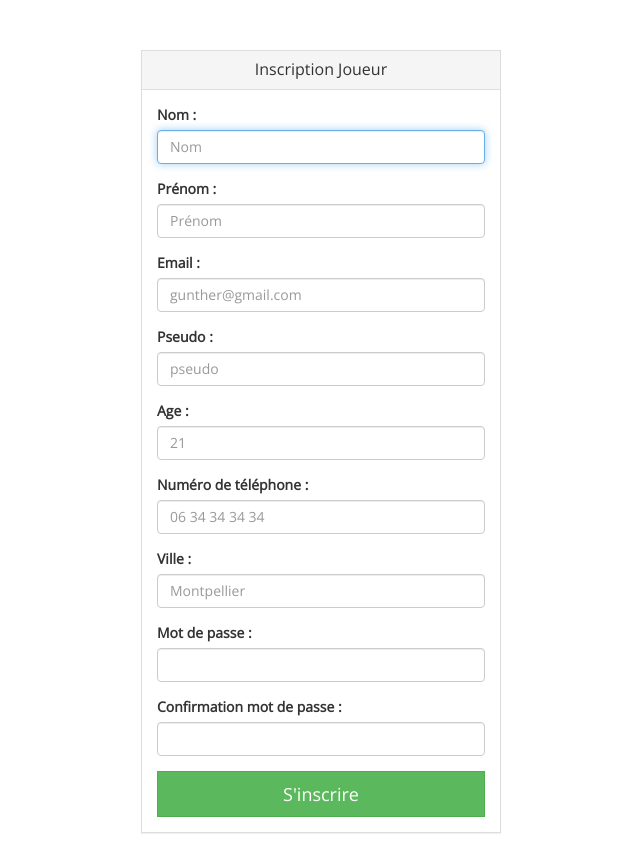
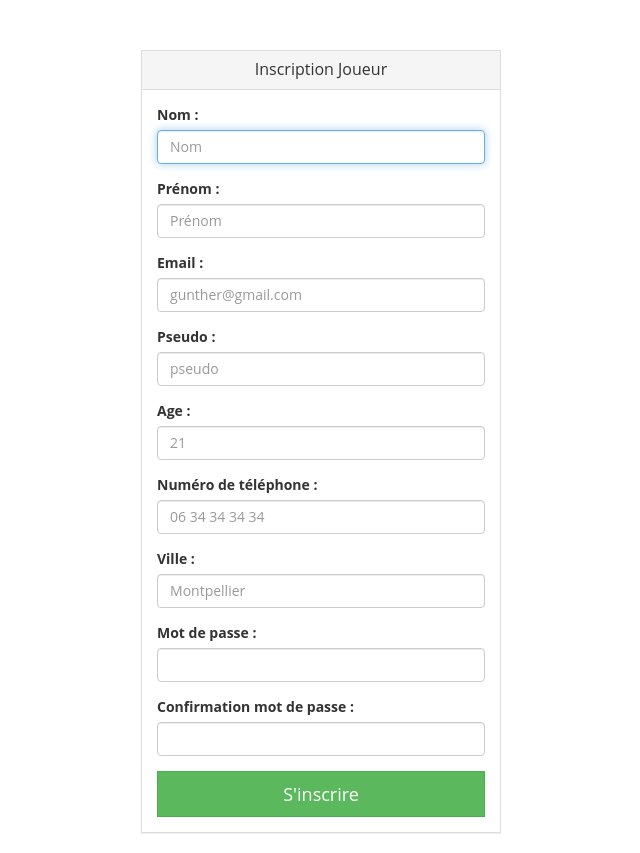
Before and after one commit to Loriszirah/ProjetWeb, a PHP site: page /view/inscriptionJoueur.php in a window 1280 px wide. Shown: the whole page, without its empty margins (319-959 px from the left). Run offline with PHP 8.4, Linux system fonts and the light colour scheme; some libraries are stand-ins or nearby versions.

Commit message:
Update inscriptionJoueur.php
modif google font

```diff
--- a/view/inscriptionJoueur.php
+++ b/view/inscriptionJoueur.php
@@ -12,7 +12,6 @@
 		<!-- CUSTOM STYLES-->
 		<link href="../assets/css/custom.css" rel="stylesheet" !important/>
 		<!-- GOOGLE FONTS-->
-		<link href='http://fonts.googleapis.com/css?family=Open+Sans' rel='stylesheet' type='text/css' />
 	</head>
 
 	<body>
```
